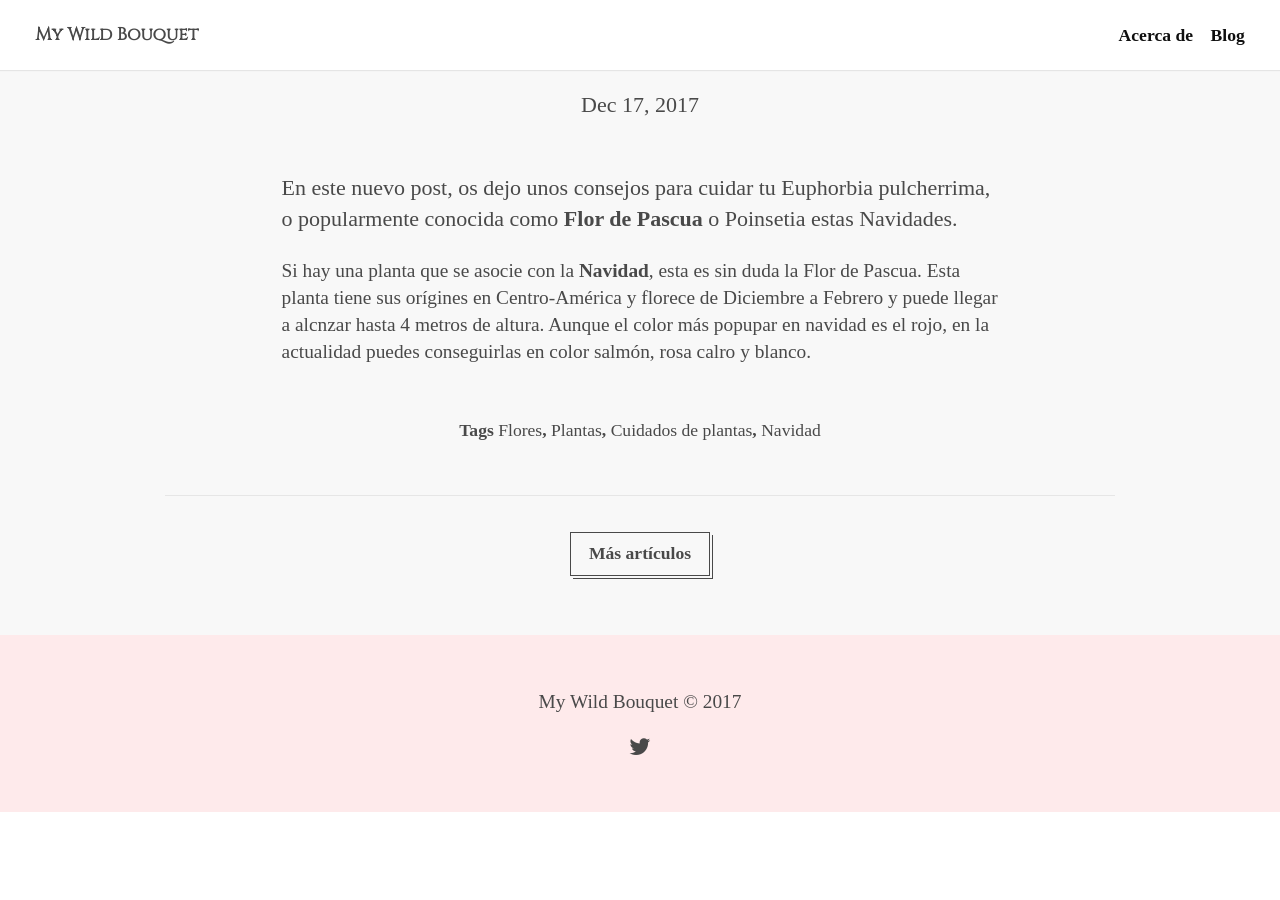
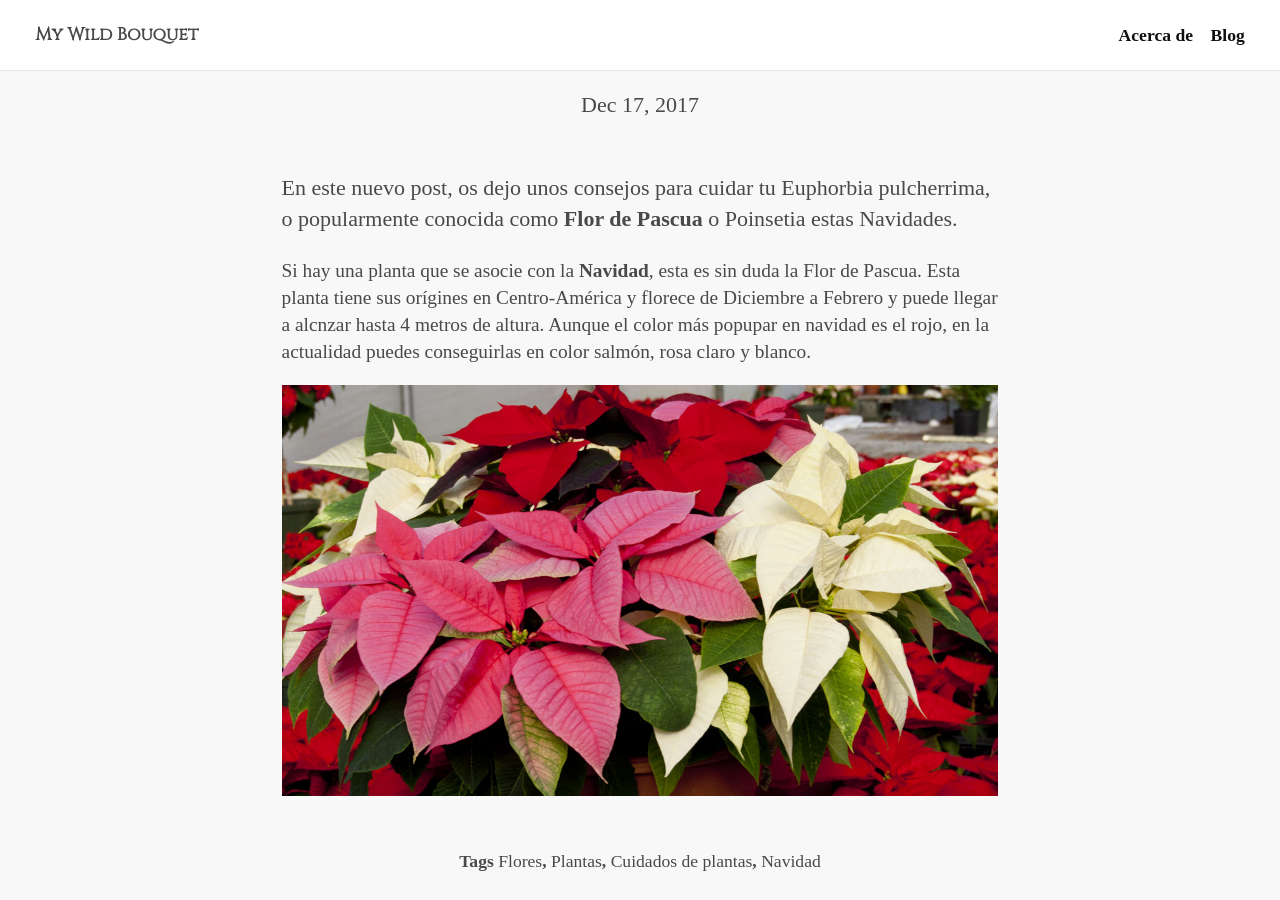
Before and after one commit to keyvanakbary/ramosilvestre.com, a Jekyll site: the page built from src/_posts/2017-12-17-como-cuidar-la-flor-de-pascua.md, in a window 1280 px wide and 900 px high, scrolled down 846 px. Built offline with Jekyll 4.4.1, drawn with Linux system fonts in a browser that asks for light colours; some web fonts are replaced; before the commit the page ends 1658 px from its top, so only the background shows below that.

Commit message:
Update 2017-12-17-como-cuidar-la-flor-de-pascua.md

```diff
--- a/src/_posts/2017-12-17-como-cuidar-la-flor-de-pascua.md
+++ b/src/_posts/2017-12-17-como-cuidar-la-flor-de-pascua.md
@@ -13,4 +13,6 @@ tags:
 En este nuevo post, os dejo unos consejos para cuidar tu Euphorbia pulcherrima, o popularmente conocida como **Flor de Pascua** o Poinsetia estas Navidades.
 
 Si hay una planta que se asocie con la **Navidad**, esta es sin duda la Flor de Pascua. Esta planta tiene sus orígines en Centro-América y florece de Diciembre a Febrero y puede llegar a alcnzar hasta 4 metros de altura.
-Aunque el color más popupar en navidad es el rojo, en la actualidad puedes conseguirlas en color salmón, rosa calro y blanco.
+Aunque el color más popupar en navidad es el rojo, en la actualidad puedes conseguirlas en color salmón, rosa claro y blanco.
+
+![Cuidar flor de pascua](/assets/images/posts/flor-de-pascua-colores.jpg)
```
